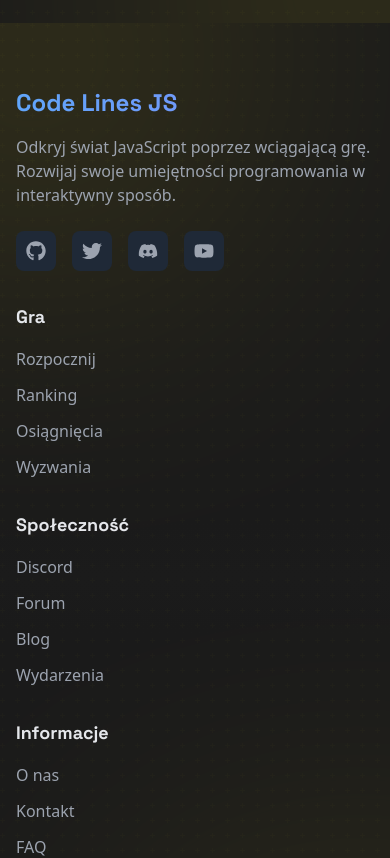
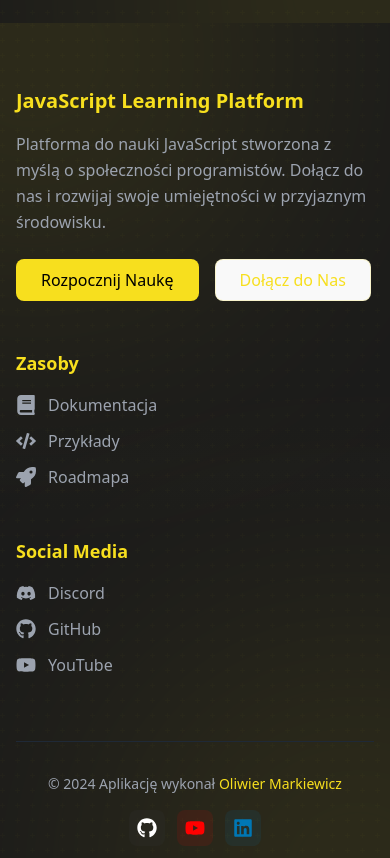
Before and after one commit to ol1mowski/CodeLinesJS, a React (Vite) app: page / in a window 390 px wide. Shown: the part 8640-9498 px from the top of the page. Built offline with nearby package versions, Linux system fonts and the light colour scheme; no server answers.

Commit message:
feat(footer): create modern content layout with resources, social links and CTA buttons

```diff
--- a/src/components/Footer/Footer.component.tsx
+++ b/src/components/Footer/Footer.component.tsx
@@ -1,7 +1,34 @@
 import { Container } from "../UI/Container/Container.component";
 import { FooterContent } from "./FooterContent/FooterContent.component";
-import { FaGithub } from "react-icons/fa";
+import { FaGithub, FaYoutube, FaLinkedin } from "react-icons/fa";
 import { motion } from "framer-motion";
+
+const socialLinks = [
+  {
+    icon: FaGithub,
+    href: "https://github.com/oliwier",
+    bgColor: "bg-[#333]/20",
+    textColor: "text-white",
+    hoverBg: "hover:bg-[#333]/20",
+    iconColor: "group-hover:text-white"
+  },
+  {
+    icon: FaYoutube,
+    href: "https://youtube.com/@oliwier",
+    bgColor: "bg-[#FF0000]/10",
+    textColor: "text-[#FF0000]",
+    hoverBg: "hover:bg-[#FF0000]/20",
+    iconColor: "group-hover:text-white"
+  },
+  {
+    icon: FaLinkedin,
+    href: "https://linkedin.com/in/oliwier",
+    bgColor: "bg-[#0077B5]/10",
+    textColor: "text-[#0077B5]",
+    hoverBg: "hover:bg-[#0077B5]/20",
+    iconColor: "group-hover:text-white"
+  }
+];
 
 export const Footer = () => (
   <footer className="w-full relative py-16 md:py-24 bg-gradient-to-b from-[#1a1a1a] via-[#242424] to-[#1a1a1a] overflow-hidden">
@@ -22,7 +49,7 @@ export const Footer = () => (
       <div className="flex flex-col gap-16">
         <FooterContent />
 
-        <div className="pt-8 border-t border-[#f7df1e]/10">
+        <div className="pt-8 border-t border-gray-800">
           <div className="flex flex-col md:flex-row items-center justify-between gap-4">
             <motion.p
               initial={{ opacity: 0 }}
@@ -31,25 +58,31 @@ export const Footer = () => (
               className="text-sm text-gray-400"
             >
               © 2024 Aplikację wykonał{' '}
-              <span className="text-[#f7df1e] font-medium">
+              <a href="https://oliwiermarkiewicz.pl/" target="_blank" rel="noopener noreferrer" className="text-[#f7df1e] hover:text-[#f7df1e]/80">
                 Oliwier Markiewicz
-              </span>
+              </a>
             </motion.p>
 
+            <div className="flex items-center gap-3">
+              {socialLinks.map((link, index) => (
                 <motion.a
-              href="https://github.com/oliwier"
+                  key={link.href}
+                  href={link.href}
                   target="_blank"
                   rel="noopener noreferrer"
                   initial={{ opacity: 0, scale: 0.5 }}
                   whileInView={{ opacity: 1, scale: 1 }}
                   whileHover={{ scale: 1.1 }}
                   whileTap={{ scale: 0.9 }}
+                  transition={{ delay: index * 0.1 }}
                   viewport={{ once: true }}
-              className="p-2 rounded-lg bg-[#f7df1e]/10 text-[#f7df1e] hover:bg-[#f7df1e]/20
-                         transition-all duration-300"
+                  className={`p-2 rounded-lg ${link.bgColor} ${link.textColor}
+                             ${link.hoverBg} transition-all duration-300 group`}
                 >
-              <FaGithub className="w-6 h-6" />
+                  <link.icon className={`w-5 h-5 transition-colors duration-300 ${link.iconColor}`} />
                 </motion.a>
+              ))}
+            </div>
           </div>
         </div>
       </div>
--- a/src/components/Footer/FooterContent/FooterContent.component.tsx
+++ b/src/components/Footer/FooterContent/FooterContent.component.tsx
@@ -1,63 +1,96 @@
 import { motion } from "framer-motion";
-import { footerLinks, socialLinks } from "../../../data/footer.data";
+import { FaDiscord, FaGithub, FaYoutube, FaBook, FaRocket, FaCode } from "react-icons/fa";
 
+const links = {
+  resources: [
+    { label: "Dokumentacja", href: "#", icon: FaBook },
+    { label: "Przykłady", href: "#", icon: FaCode },
+    { label: "Roadmapa", href: "#", icon: FaRocket }
+  ],
+  social: [
+    { label: "Discord", href: "#", icon: FaDiscord },
+    { label: "GitHub", href: "#", icon: FaGithub },
+    { label: "YouTube", href: "#", icon: FaYoutube }
+  ]
+};
 
 export const FooterContent = () => (
-  <div className="grid grid-cols-1 md:grid-cols-2 lg:grid-cols-4 gap-8 relative z-10">
+  <div className="grid grid-cols-1 md:grid-cols-2 lg:grid-cols-4 gap-12">
     <motion.div
       initial={{ opacity: 0, y: 20 }}
       whileInView={{ opacity: 1, y: 0 }}
       viewport={{ once: true }}
-      transition={{ duration: 0.5 }}
-      className="col-span-1 md:col-span-2 lg:col-span-1"
+      className="lg:col-span-2"
     >
-      <h2 className="text-2xl font-bold font-space text-transparent bg-clip-text bg-gradient-to-r from-blue-400 to-indigo-400 mb-4">
-        Code Lines JS
-      </h2>
-      <p className="text-gray-400 font-inter mb-6">
-        Odkryj świat JavaScript poprzez wciągającą grę. Rozwijaj swoje umiejętności programowania w interaktywny sposób.
+      <h3 className="text-xl font-bold text-[#f7df1e] mb-4">
+        JavaScript Learning Platform
+      </h3>
+      <p className="text-gray-400 mb-6 leading-relaxed">
+        Platforma do nauki JavaScript stworzona z myślą o społeczności programistów.
+        Dołącz do nas i rozwijaj swoje umiejętności w przyjaznym środowisku.
       </p>
-      <div className="flex gap-4">
-        {socialLinks.map((link) => (
-          <motion.a
-            key={link.name}
-            href={link.url}
-            target="_blank"
-            rel="noopener noreferrer"
-            whileHover={{ scale: 1.1 }}
-            whileTap={{ scale: 0.9 }}
-            className="w-10 h-10 rounded-lg bg-gray-800 hover:bg-indigo-600 transition-colors flex items-center justify-center text-gray-400 hover:text-white"
+      <div className="flex items-center gap-4">
+        <motion.button
+          whileHover={{ scale: 1.05 }}
+          whileTap={{ scale: 0.95 }}
+          className="px-6 py-2 bg-[#f7df1e] text-black font-medium rounded-lg
+                     hover:bg-[#f7df1e]/90 transition-colors"
         >
-            <link.Icon className="w-5 h-5" />
-          </motion.a>
-        ))}
+          Rozpocznij Naukę
+        </motion.button>
+        <motion.button
+          whileHover={{ scale: 1.05 }}
+          whileTap={{ scale: 0.95 }}
+          className="px-6 py-2 border border-[#f7df1e]/20 text-[#f7df1e] font-medium rounded-lg
+                     hover:bg-[#f7df1e]/10 transition-colors"
+        >
+          Dołącz do Nas
+        </motion.button>
       </div>
     </motion.div>
 
-    {footerLinks.map((section, index) => (
     <motion.div
-        key={section.title}
       initial={{ opacity: 0, y: 20 }}
       whileInView={{ opacity: 1, y: 0 }}
       viewport={{ once: true }}
-        transition={{ duration: 0.5, delay: index * 0.1 }}
+      transition={{ delay: 0.2 }}
     >
-        <h3 className="text-lg font-bold font-space text-gray-200 mb-4">
-          {section.title}
-        </h3>
+      <h4 className="text-lg font-bold text-[#f7df1e] mb-4">Zasoby</h4>
       <ul className="space-y-3">
-          {section.links.map((link) => (
-            <li key={link.text}>
+        {links.resources.map((link) => (
+          <motion.li key={link.label} whileHover={{ x: 5 }}>
             <a
-                href={link.url}
-                className="text-gray-400 hover:text-indigo-400 transition-colors font-inter"
+              href={link.href}
+              className="flex items-center gap-3 text-gray-400 hover:text-[#f7df1e] transition-colors"
             >
-                {link.text}
+              <link.icon className="w-5 h-5" />
+              {link.label}
             </a>
-            </li>
+          </motion.li>
         ))}
       </ul>
     </motion.div>
+
+    <motion.div
+      initial={{ opacity: 0, y: 20 }}
+      whileInView={{ opacity: 1, y: 0 }}
+      viewport={{ once: true }}
+      transition={{ delay: 0.3 }}
+    >
+      <h4 className="text-lg font-bold text-[#f7df1e] mb-4">Social Media</h4>
+      <ul className="space-y-3">
+        {links.social.map((link) => (
+          <motion.li key={link.label} whileHover={{ x: 5 }}>
+            <a
+              href={link.href}
+              className="flex items-center gap-3 text-gray-400 hover:text-[#f7df1e] transition-colors"
+            >
+              <link.icon className="w-5 h-5" />
+              {link.label}
+            </a>
+          </motion.li>
         ))}
+      </ul>
+    </motion.div>
   </div>
 );
```
Lines whose indentation alone changed are shown as unchanged.
